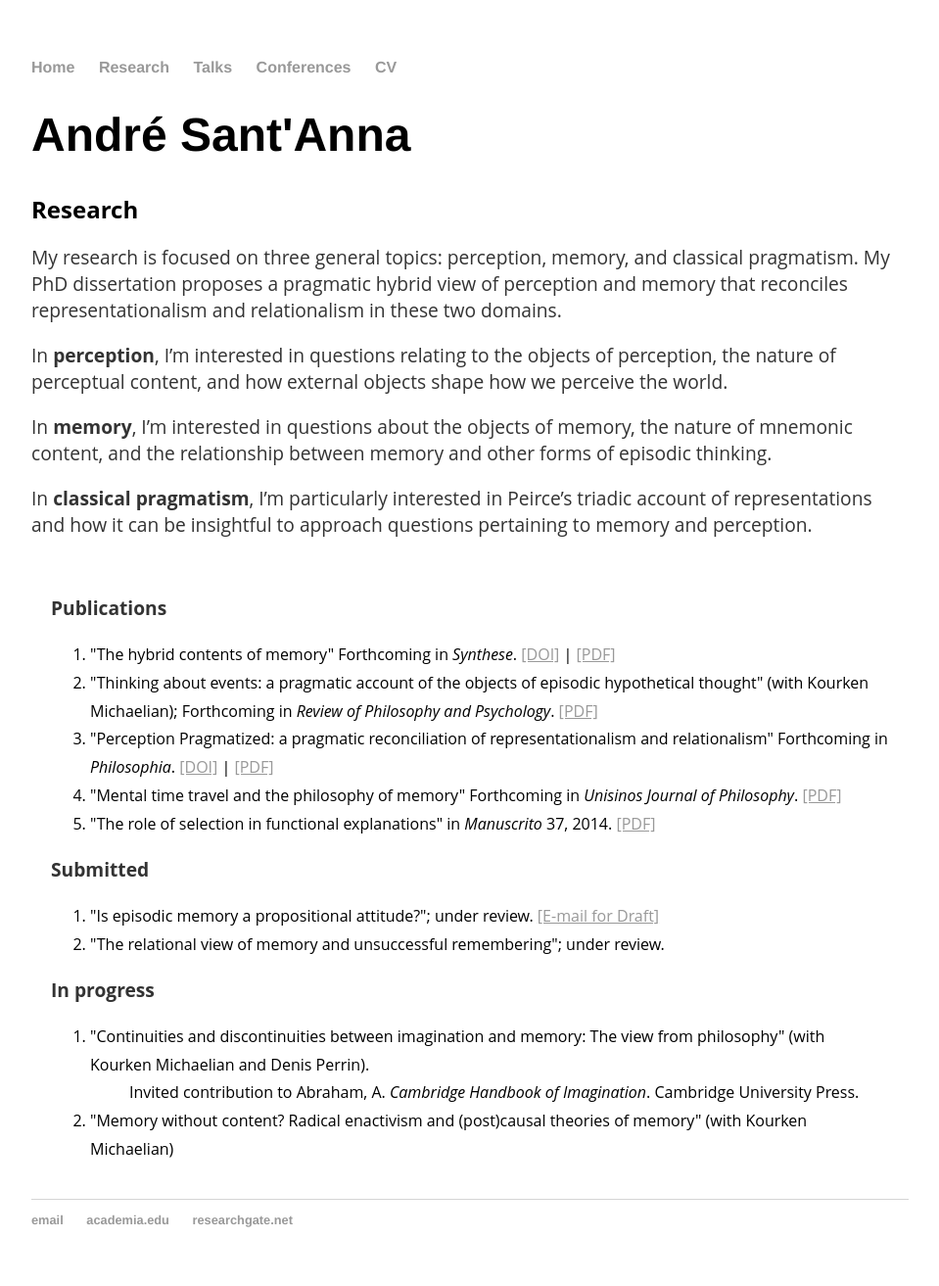
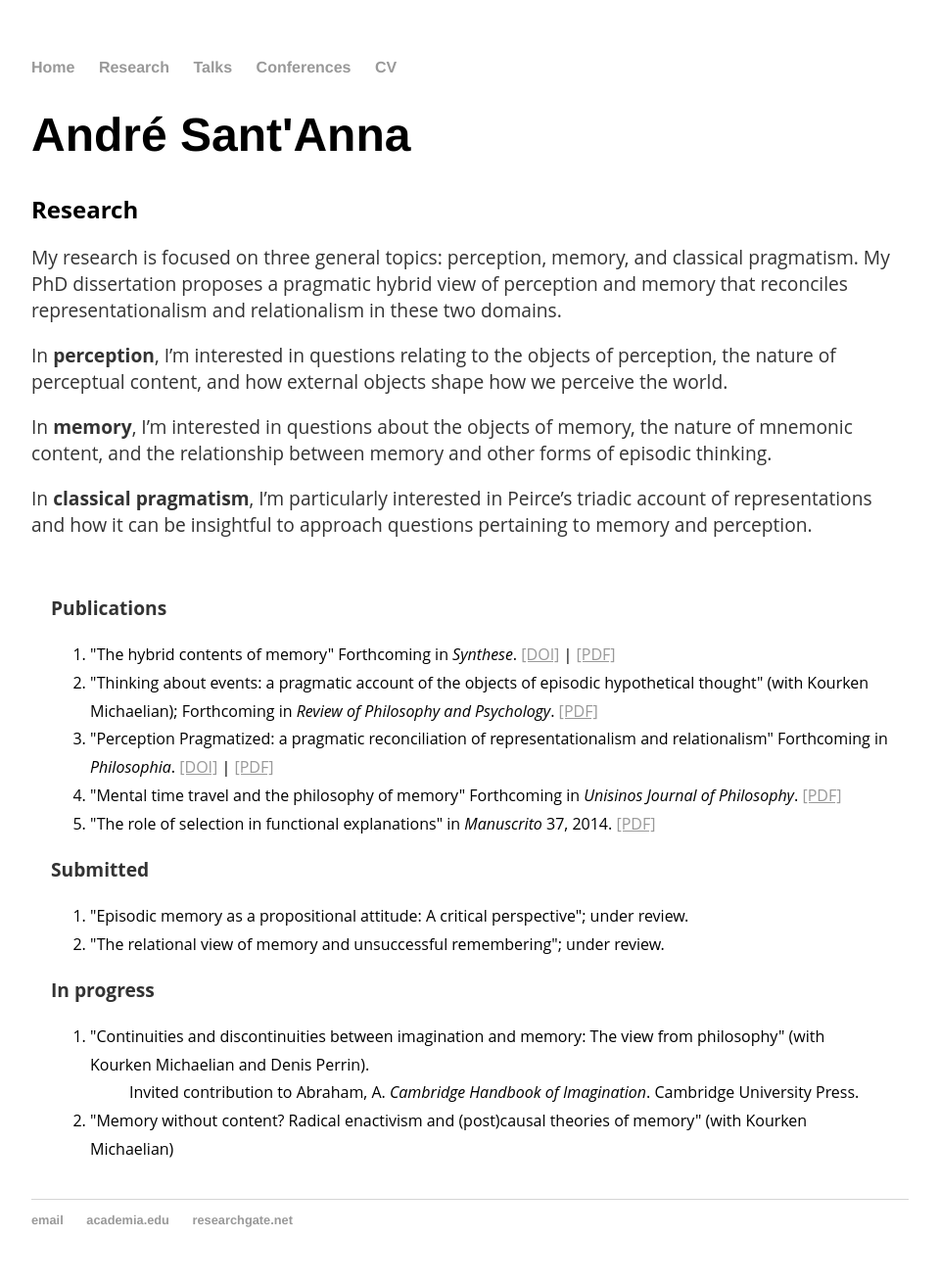
Before and after one commit to andresantanna/andresantanna.github.io, a Jekyll site: the page built from research.html, in a window 1280 px wide. Shown: the whole page at 98% size, without its empty margins (160-1119 px from the left). Built offline with Jekyll 4.4.1, drawn with Linux system fonts in a browser that asks for light colours; comment, search, counter and statistics services are not loaded.

Commit message:
Update research.html

```diff
--- a/research.html
+++ b/research.html
@@ -29,7 +29,7 @@ title: André Sant'Anna - Research
 <p><b>Submitted</b><br>
 
 	<ol type="1">
-	<li>"Is episodic memory a propositional attitude?"; under review. <a href="mailto:rosolemandre@gmail.com"><u>[E-mail for Draft]</u></a></li>
+	<li>"Episodic memory as a propositional attitude: A critical perspective"; under review.</li>
 	<li>"The relational view of memory and unsuccessful remembering"; under review.</li>
 	</ol>
 
```
